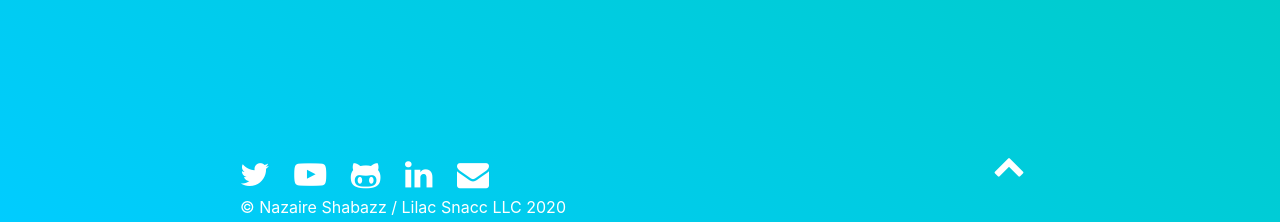
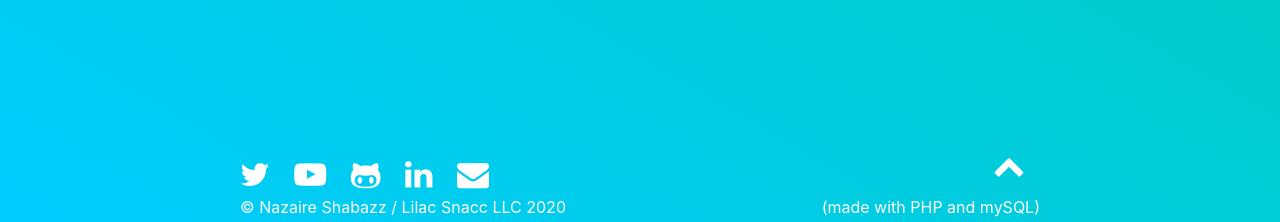
Before and after one commit to NQShabazz/website-php, a PHP site: page / in a window 1280 px wide. Shown: the part 578-800 px from the top of the page. Run offline with PHP 8.4, Linux system fonts and the light colour scheme; tables that the repository leaves empty or names only in its code hold one stand-in row (values such as "Sample post"); grey boxes marked "Sample" are stand-in pictures; some libraries are stand-ins or nearby versions.

Commit message:
revised resume and added PHP and mySQL to footer

```diff
--- a/assets/css/style-default.css
+++ b/assets/css/style-default.css
@@ -82,7 +82,7 @@ body.loaded .front-page-option-box{opacity: 1;}
 #blog-post address{text-align: center; padding: 2.5% 0;}
 #post-tags a, #blog-tags a{margin: 5px 2px 0 2px; user-select: none;}
 
-footer{position: absolute; left: calc(50% - 400px); bottom: 0; color: #fff;}
+footer{display:block; width: 100%; max-width: 800px; position: absolute; left: calc(50% - 400px); bottom: 0; color: #fff;}
 footer p{margin: 3px auto; max-width: 800px;}
 footer p a{margin-right: 20px;}
 
--- a/includes/footer.php
+++ b/includes/footer.php
@@ -6,7 +6,7 @@
       <a class='fa fa-2x fa-linkedin' href="https://www.linkedin.com/in/nqshabazz/" rel="nofollow" target="_blank" data-toggle="popover" data-trigger="hover" data-placement="top" data-content="LinkedIn"><span class="sr-only">LinkedIn</span></a>
       <a class='fa fa-2x fa-envelope' href='mailto:lilacsnacc@gmail.com' data-toggle="popover" data-trigger="hover" data-placement="top" data-content="lilacsnacc@gmail.com"><span class="sr-only">Email</span></a>
     </p>
-    <p>&copy; Nazaire Shabazz / Lilac Snacc LLC 2020</p>
+    <p>&copy; Nazaire Shabazz / Lilac Snacc LLC 2020 <span style="float: right">(made with PHP and mySQL)</span></p>
   </footer>
   <script>
     document.body.classList.add("loaded");
--- a/index.php
+++ b/index.php
@@ -119,9 +119,9 @@ function writeBlogs(){
         <h2><a class="div-toggler" id="aboutcontact-toggle" href="#aboutcontact" data-toggle="collapse"><span>&#x0002b;</span> About / Resume</a></h2>
 
         <div id="aboutcontact" class="collapse">
-          <p class="lead">My name is Nazaire Shabazz. I study New Media Interactive Development at RIT.</p>
-          <p>I've always been the creative type, and I love to code. So I mix the two and make games!</p>
-          <p>Right now I'm working on a multi-platform mmo called Lilac World</p>
+          <p class="lead">This website is made with PHP, mySQL, and love. Of course, it could've been developed in React, Angular, or just vanilla JS - but this was a good chance to showcase my skill with legacy technologies.</p>
+          <p>So blog and project data is hosted in a mySQL database, which is pulled in by PHP during the building of the website. And finally, I use PHP to generate a static HTML file (the one you're looking right now!)</p>
+          <p class="lead">My name is Nazaire Shabazz. I study New Media Interactive Development at RIT. I've always been the creative type, and I love to code. So I mix the two and make games! Right now I'm working on a multi-platform mmo called Lilac World</p>
 
           <object data="assets/Nazaire_Shabazz_Resume.pdf" type="application/pdf" width="100%" height="1080px">
               <embed src="assets/Nazaire_Shabazz_Resume.pdf" type="application/pdf"/>
```
Also changed, not shown: 4 other files.
